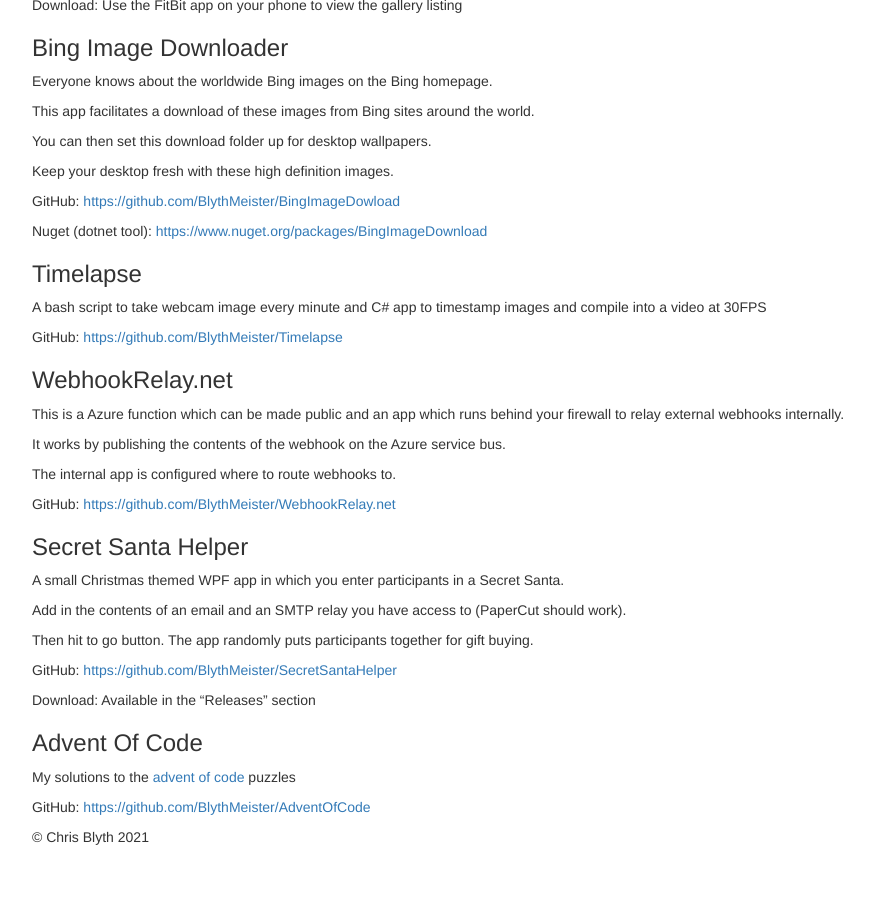
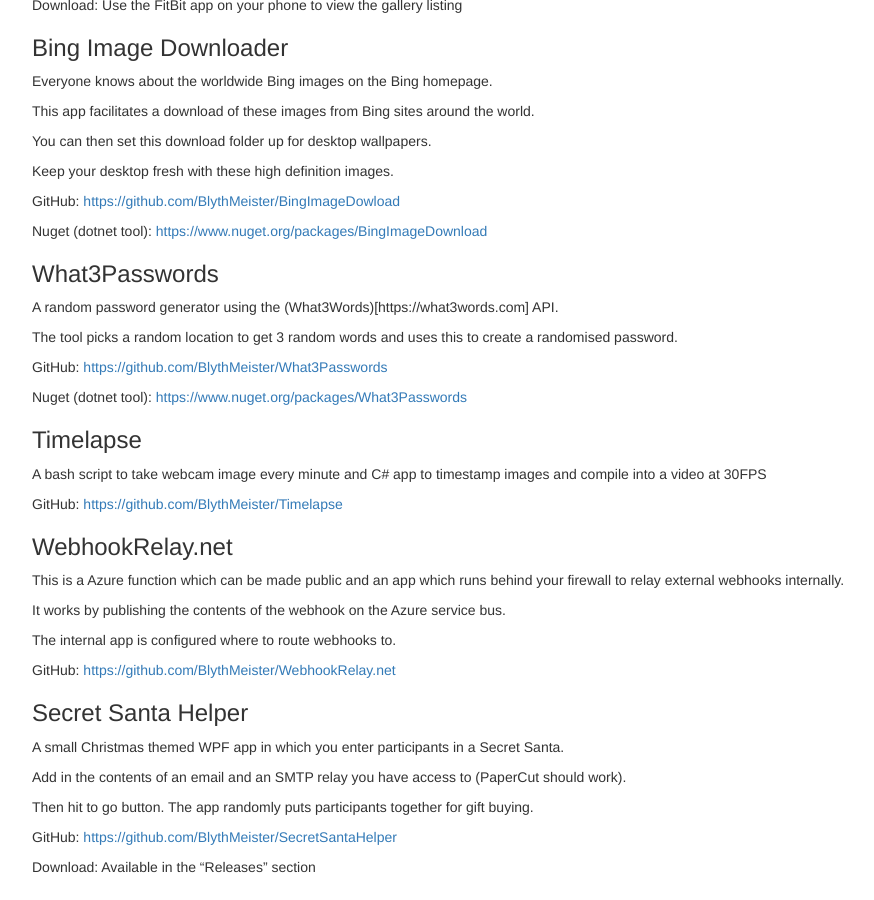
Before and after one commit to BlythMeister/blyth.me.uk, a Jekyll site: the page built from software/mine/index.md, in a window 1280 px wide and 900 px high, scrolled down 1070 px. Shown: the whole window, without its empty margins (38-912 px from the left). Built offline with Jekyll 4.4.1, drawn with Linux system fonts in a browser that asks for light colours; nearby versions of some CDN libraries; before the commit the page ends 1927 px from its top, so only the background shows below that.

Commit message:
Update index.md

```diff
--- a/software/mine/index.md
+++ b/software/mine/index.md
@@ -76,6 +76,16 @@
 
 Nuget (dotnet tool): <https://www.nuget.org/packages/BingImageDownload>
 
+### What3Passwords
+
+A random password generator using the (What3Words)[https://what3words.com] API.
+
+The tool picks a random location to get 3 random words and uses this to create a randomised password.
+
+GitHub: <https://github.com/BlythMeister/What3Passwords>
+
+Nuget (dotnet tool): <https://www.nuget.org/packages/What3Passwords>
+
 ### Timelapse
 
 A bash script to take webcam image every minute and C# app to timestamp images and compile into a video at 30FPS
```
